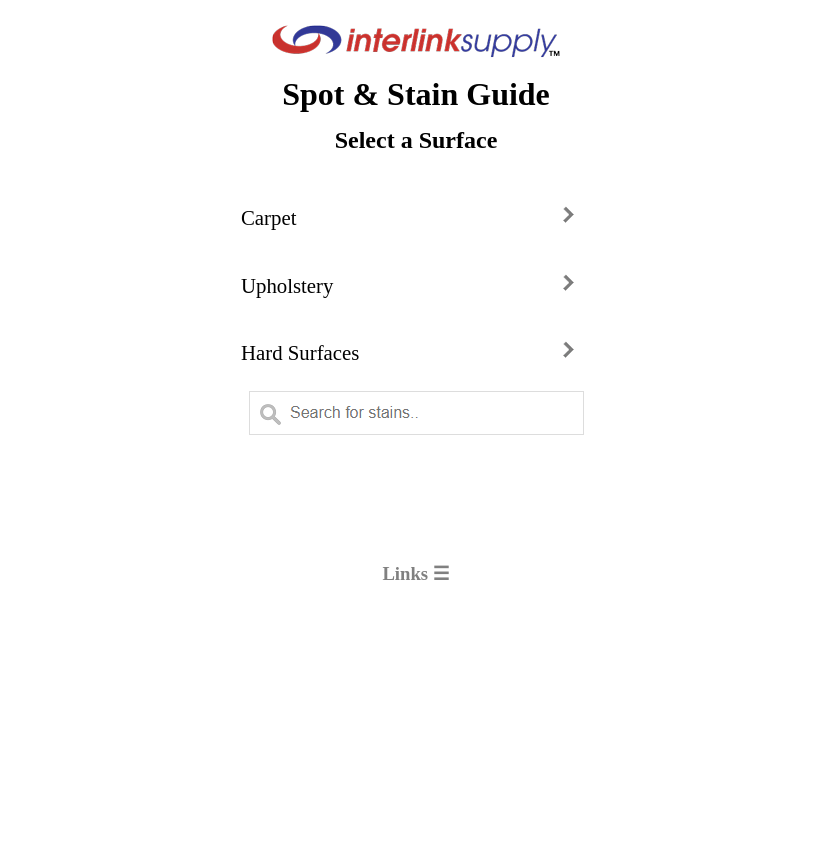
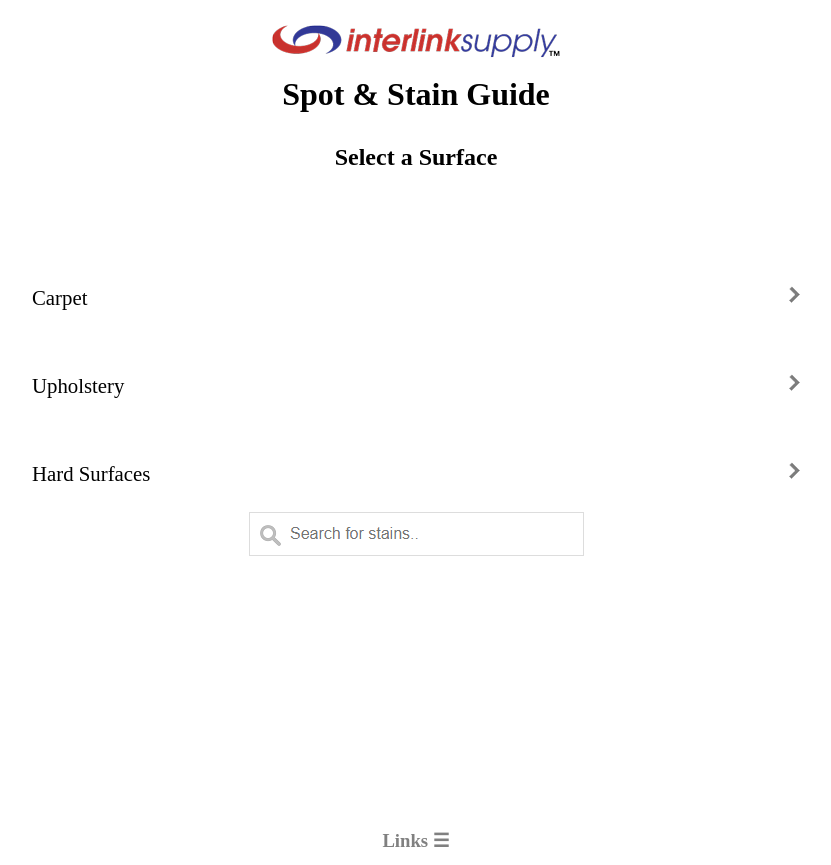
Before and after one commit to MidnightChems/Progressive-Web-App, a website with bundled scripts: page index.html in a window 1280 px wide. Shown: the whole page, without its empty margins (224-1055 px from the left). Before the commit the page ends 800 px from the top, so only its background shows below. Built offline with nearby package versions, Linux system fonts and the light colour scheme.

Commit message:
updated css for responsiveness

```diff
--- a/src/master.css
+++ b/src/master.css
@@ -18,19 +18,35 @@ html {
 
 }
 
+/* setting container width based on screen size */
+@media only screen and (max-width:499px) {
+    .container {
+        width: 90vw;
+    }
+}
+@media only screen and (min-width:500px) and (max-width:1600px) {
+    .container {
+        width: 60vw;
+    }
+}
+@media only screen and (min-width:1601px) {
+    .container {
+        width: 25vw;
+    }
+}
+
 .container {
 
     justify-content: center;
     text-align: center;
-    width: 90%;
-    max-width: 350px;
-    min-width: 345px;
     height: auto;
     margin: 0 auto;
     margin-top: 1%;
     margin-bottom: 1%;
 
+
 }
+
 
 .container h1 {
     margin-bottom: 4%;
@@ -82,7 +98,7 @@ h2 {
     margin-top: 5%;
     background: url(/images/arrow.png);
     background-repeat: no-repeat;
-    background-position: 95% 0%;
+    background-position: 100% 0%;
     width: 100%;
     cursor: pointer;
     height: 50px;
@@ -100,20 +116,6 @@ h2 {
     color: inherit;
 
 }
-
-
-
-/* old css for displaying arrow
-  .nav li a:after {
-    content: '';
-    float: right;
-    background: url("/images/arrow.png") no-repeat;
-    width: 11px;
-    height: 17px;
-    margin-top: 4%;
-    margin-left: 25px;
-
-} */
 
 u {
     display: block;
```
